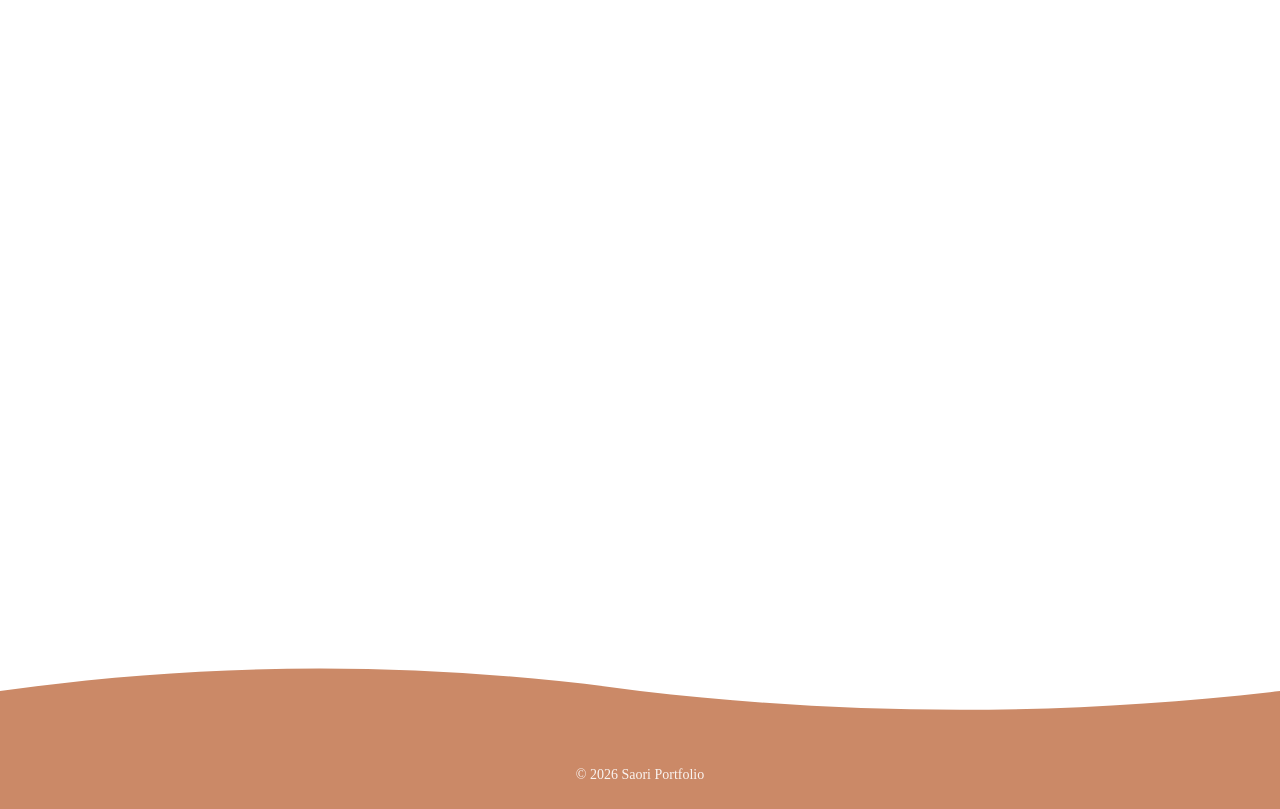
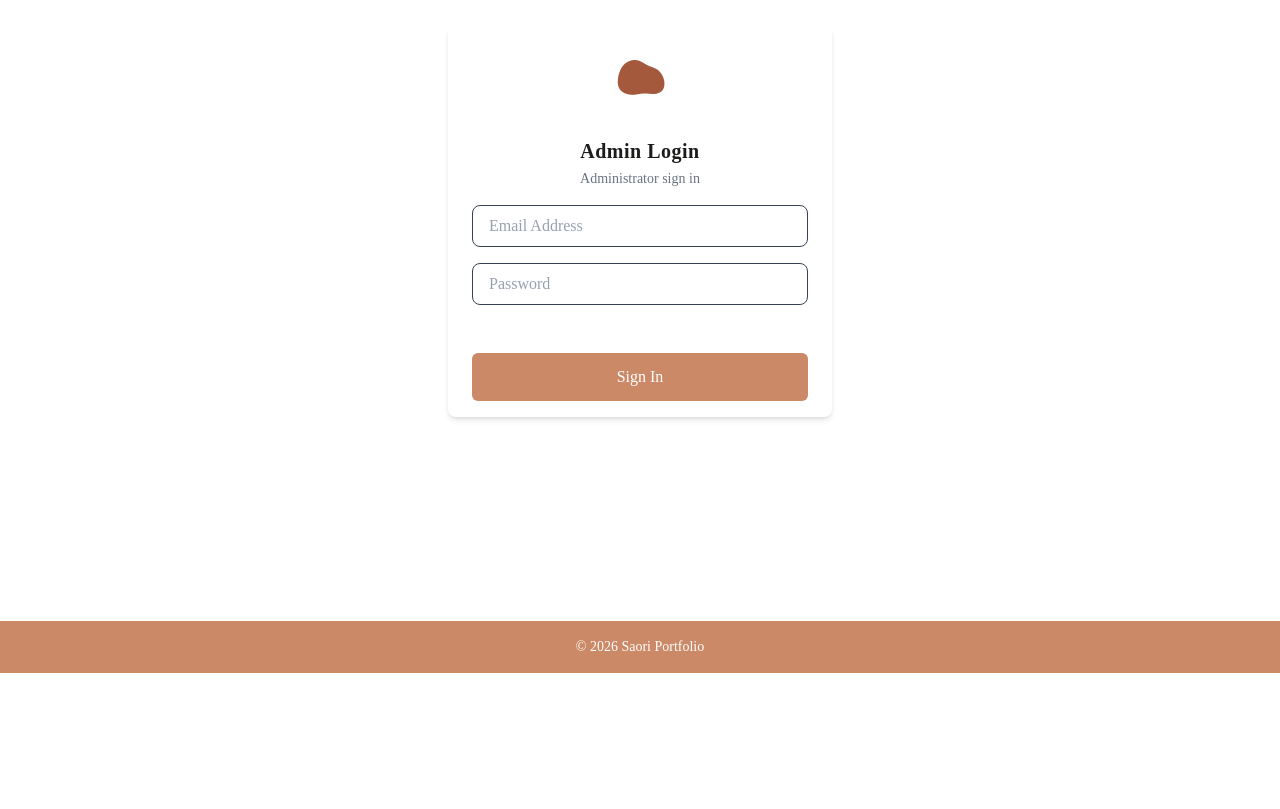
Before and after one commit to SAORI0216/Portfolio, a Next.js app in the folder frontend/: page /login in a window 1280 px wide. Shown: the part 331-1140 px from the top of the page. After the commit the page ends 1004 px from the top, so only its background shows below. Built offline with nearby package versions, Linux system fonts and the light colour scheme; a web font is replaced by a local one.

Commit message:
自己紹介ページ、ログインページを実装

```diff
--- a/frontend/app/about/page.tsx
+++ b/frontend/app/about/page.tsx
@@ -1,3 +1,46 @@
-export default function Page() {
-  return <div className="p-8">Coming Soon</div>;
+import Image from "next/image";
+
+const profile = {
+  name:"Saori",
+  imageUrl:"/profile.png",
+  bio:[
+    "大学卒業後、家庭紙専門商社で営業を経験。",
+    "その後、国家公務員として6年間勤務。",
+    "2025年よりエンジニアを志し、コーディングブートキャンプに参加。",
+    "FastAPI × Next.js を用いたチーム開発を経験しています。",
+  ],
 }
+
+export default function AboutPage() {
+  return (
+    <main className="min-h-screen flex items-center justify-center px-6 py-20">
+      <div className="max-w-5xl w-full grid grid-cols-1 md:grid-cols-[1fr_2fr] gap-12 items-center">
+
+        {/* 左：プロフィール画像 */}
+        <div className="flex justify-center">
+          <div className="relative w-48 h-48 md:w-64 md:h-64 rounded-full overflow-hidden shadow-lg">
+            <Image
+              src={profile.imageUrl}
+              alt={`${profile.name} profile image`}
+              fill
+              className="object-cover"
+              priority
+            />
+          </div>
+        </div>
+
+        {/* 右：BIO */}
+        <div>
+          <h1 className="text-3xl font-bold mb-2">
+            {profile.name}
+          </h1>
+          <div className="space-y-1 text-gray-700 leading-relaxed break-anywhere pr-1">
+            {profile.bio.map((line, index) => (
+              <p key={index}>{line}</p>
+            ))}
+          </div>
+        </div>
+      </div>
+    </main>
+  );
+}
--- a/frontend/app/login/page.tsx
+++ b/frontend/app/login/page.tsx
@@ -1,3 +1,60 @@
-export default function Page() {
-  return <div className="p-8">Coming Soon</div>;
+import Image from "next/image";
+
+export default function AdminLoginPage() {
+  return (
+    <div className="min-h-screen bg-white dark:bg-gray-900 flex items-center justify-center">
+      <div className="w-full max-w-sm overflow-hidden bg-white rounded-lg shadow-md dark:bg-gray-800">
+        <div className="px-6 py-4">
+          <div className="flex justify-center mx-auto">
+              <Image
+                src="/admin-logo.png"
+                alt="Admin Logo"
+                width={140}
+                height={60}
+                className="h-20 w-auto"
+                priority
+              />
+          </div>
+          <h3 className="mt-4 text-xl font-semibold text-center tracking-wide">
+            Admin Login
+          </h3>
+
+          <p className="mt-1 text-center text-sm text-gray-500 dark:text-gray-400">
+            Administrator sign in
+          </p>
+
+          <form className="mt-4">
+            <div className="w-full">
+              <input
+                type="email"
+                placeholder="Email Address"
+                className="block w-full px-4 py-2 mt-2 text-gray-700 placeholder-gray-400 bg-white border rounded-lg
+                  dark:bg-gray-800 dark:border-gray-600 dark:text-gray-200
+                  focus:border-blue-400 focus:ring focus:ring-blue-300 focus:ring-opacity-40 focus:outline-none"
+              />
+            </div>
+
+            <div className="w-full mt-4">
+              <input
+                type="password"
+                placeholder="Password"
+                className="block w-full px-4 py-2 mt-2 text-gray-700 placeholder-gray-400 bg-white border rounded-lg
+                  dark:bg-gray-800 dark:border-gray-600 dark:text-gray-200
+                  focus:border-blue-400 focus:ring focus:ring-blue-300 focus:ring-opacity-40 focus:outline-none"
+              />
+            </div>
+
+            <div className="mt-6">
+              <button
+                type="submit"
+                className="w-full px-6 py-3 mt-6 text-white bg-[#cb8967] rounded-md hover:bg-[#f4e7d7]"
+              >
+                Sign In
+              </button>
+            </div>
+          </form>
+        </div>
+      </div>
+    </div>
+  );
 }
--- a/frontend/components/Footer.tsx
+++ b/frontend/components/Footer.tsx
@@ -1,31 +1,11 @@
-export default function Footer() {
-  return (
-    <>
-      <svg
-        className="block w-full h-[120px]"
-        viewBox="0 0 1440 120"
-        preserveAspectRatio="none"
-      >
-        <path
-          fill="#cb8967"
-          d="
-            M0,70
-            C240,40 480,40 720,70
-            C960,95 1200,95 1440,70
-            L1440,120
-            L0,120
-            Z
-          "
-        />
-      </svg>
-
-      <footer className="w-full bg-[#cb8967]">
-        <div className="mx-auto max-w-5xl py-6 text-center">
-          <p className="text-sm text-white/90">
-            © {new Date().getFullYear()} Saori Portfolio
-          </p>
-        </div>
-      </footer>
-    </>
+export default function Footer(){
+  return(
+  <footer className="w-full bg-[#cb8967]">
+    <div className="mx-auto max-w-5xl py-4 text-center">
+      <p className="text-sm text-white">
+        © {new Date().getFullYear()} Saori Portfolio
+      </p>
+    </div>
+  </footer>
   );
 }
```
Also changed, not shown: frontend/public/admin-logo.png (added), 1 other file (tests, documents, lock files or other folders).
